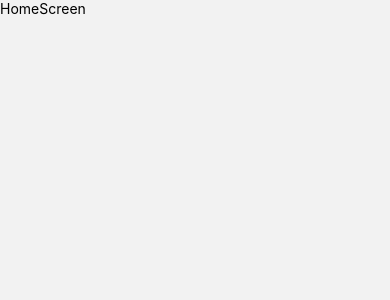
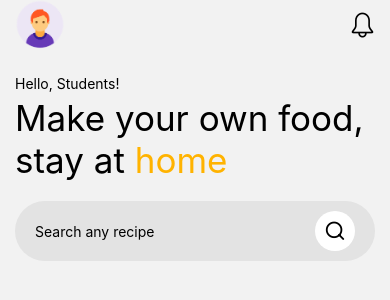
Before and after one commit to skeeu/mobile-recipe-app, a React Native app: screen /Home in a window 390 px wide. Shown: the top 300 px of the page. Built offline with nearby package versions, Linux system fonts and the light colour scheme.

Commit message:
home screen input

```diff
--- /dev/null
+++ b/components/HomeInput/HomeInput.js
@@ -0,0 +1,50 @@
+import {
+    StyleSheet,
+    Text,
+    TextInput,
+    TouchableOpacity,
+    View,
+} from 'react-native';
+import Feather from 'react-native-vector-icons/Feather';
+
+const HomeInput = () => {
+    return (
+        <View style={styles.container}>
+            <TextInput
+                placeholder="Search any recipe"
+                style={styles.input}
+            />
+            <TouchableOpacity style={styles.icon}>
+                <Feather
+                    name="search"
+                    size={22}
+                />
+            </TouchableOpacity>
+        </View>
+    );
+};
+export default HomeInput;
+const styles = StyleSheet.create({
+    container: {
+        marginTop: 20,
+        paddingHorizontal: 20,
+        paddingVertical: 10,
+
+        flexDirection: 'row',
+        justifyContent: 'space-between',
+
+        backgroundColor: 'rgba(192, 192, 192, 0.3)',
+        borderRadius: 999,
+    },
+    input: {
+        maxWidth: '85%',
+    },
+    icon: {
+        width: 40,
+        height: 40,
+        backgroundColor: '#fff',
+        borderRadius: 999,
+        justifyContent: 'center',
+        alignItems: 'center',
+    },
+});
--- /dev/null
+++ b/components/HomeTopBar/HomeTopBar.js
@@ -0,0 +1,33 @@
+import { Image, StyleSheet, Text, TouchableOpacity, View } from 'react-native';
+import SimpleLineIcons from 'react-native-vector-icons/SimpleLineIcons';
+
+const HomeTopBar = () => {
+    return (
+        <View style={styles.container}>
+            <TouchableOpacity>
+                <Image
+                    source={require('../../assets/images/avatar.png')}
+                    style={styles.avatar}
+                />
+            </TouchableOpacity>
+            <TouchableOpacity>
+                <SimpleLineIcons
+                    name="bell"
+                    size={25}
+                />
+            </TouchableOpacity>
+        </View>
+    );
+};
+export default HomeTopBar;
+const styles = StyleSheet.create({
+    container: {
+        flexDirection: 'row',
+        justifyContent: 'space-between',
+        alignItems: 'center',
+    },
+    avatar: {
+        width: 50,
+        height: 50,
+    },
+});
--- /dev/null
+++ b/components/HomeWelcomeText/HomeWelcomeText.js
@@ -0,0 +1,21 @@
+import { StyleSheet, Text, View } from 'react-native';
+import { colors } from '../../assets/constants/colors';
+
+const HomeWelcomeText = () => {
+    return (
+        <View style={styles.container}>
+            <Text style={styles.subhead}>Hello, Students!</Text>
+            <Text style={styles.heading}>
+                Make your own food, stay at{' '}
+                <Text style={styles.highlight}>home</Text>
+            </Text>
+        </View>
+    );
+};
+export default HomeWelcomeText;
+const styles = StyleSheet.create({
+    container: { marginTop: 25, gap: 5 },
+    subhead: {},
+    heading: { fontSize: 35 },
+    highlight: { color: colors.amber600 },
+});
--- a/components/SafeAreaView/SafeAreaView.js
+++ b/components/SafeAreaView/SafeAreaView.js
@@ -3,7 +3,17 @@ import { View } from 'react-native';
 const SafeAreaView = (props) => {
     const insets = useSafeAreaInsets();
     return (
-        <View style={[props.style, { paddingTop: insets.top }]}>
+        <View
+            style={[
+                props.style,
+                {
+                    paddingTop: insets.top,
+                    paddingBottom: insets.bottom,
+                    paddingRight: insets.right,
+                    paddingLeft: insets.left,
+                },
+            ]}
+        >
             {props.children}
         </View>
     );
--- a/navigation/AppNavigation.js
+++ b/navigation/AppNavigation.js
@@ -11,7 +11,10 @@ const AppNavigation = () => {
     return (
         <SafeAreaProvider>
             <NavigationContainer>
-                <Stack.Navigator screenOptions={{ headerShown: false }}>
+                <Stack.Navigator
+                    initialRouteName="Welcome"
+                    screenOptions={{ headerShown: false }}
+                >
                     <Stack.Screen
                         name="Welcome"
                         component={WelcomeScreen}
--- a/package.json
+++ b/package.json
@@ -15,9 +15,10 @@
     "expo-status-bar": "~1.6.0",
     "react": "18.2.0",
     "react-native": "0.72.5",
+    "react-native-reanimated": "~3.3.0",
+    "react-native-safe-area-context": "4.6.3",
     "react-native-screens": "~3.22.0",
-    "react-native-safe-area-context": "4.6.3",
-    "react-native-reanimated": "~3.3.0"
+    "react-native-vector-icons": "^10.0.0"
   },
   "devDependencies": {
     "@babel/core": "^7.20.0"
--- a/screens/HomeScreen.js
+++ b/screens/HomeScreen.js
@@ -1,10 +1,20 @@
-import { StyleSheet, Text, View } from 'react-native';
+import { Image, ScrollView, StyleSheet, Text, View } from 'react-native';
+import SafeAreaView from '../components/SafeAreaView/SafeAreaView';
+import HomeTopBar from '../components/HomeTopBar/HomeTopBar';
+import HomeWelcomeText from '../components/HomeWelcomeText/HomeWelcomeText';
+import HomeInput from '../components/HomeInput/HomeInput';
 const HomeScreen = () => {
     return (
-        <View>
-            <Text>HomeScreen</Text>
-        </View>
+        <SafeAreaView>
+            <ScrollView style={styles.container}>
+                <HomeTopBar />
+                <HomeWelcomeText />
+                <HomeInput />
+            </ScrollView>
+        </SafeAreaView>
     );
 };
 export default HomeScreen;
-const styles = StyleSheet.create({});
+const styles = StyleSheet.create({
+    container: { paddingHorizontal: 15 },
+});
--- a/screens/WelcomeScreen.js
+++ b/screens/WelcomeScreen.js
@@ -5,7 +5,7 @@ import SafeAreaView from '../components/SafeAreaView/SafeAreaView';
 import { colors } from '../assets/constants/colors';
 import { useEffect } from 'react';
 
-const WelcomeScreen = () => {
+const WelcomeScreen = ({ navigation }) => {
     const ringOnePadding = useSharedValue(0);
     const ringTwoPadding = useSharedValue(0);
 
@@ -19,6 +19,10 @@ const WelcomeScreen = () => {
         setTimeout(() => {
             ringTwoPadding.value = withSpring(25);
         }, 300);
+
+        setTimeout(() => {
+            navigation.navigate('Home');
+        }, 2000);
     }, []);
 
     return (
```
Also changed, not shown: 1 other file (tests, documents, lock files or other folders).
